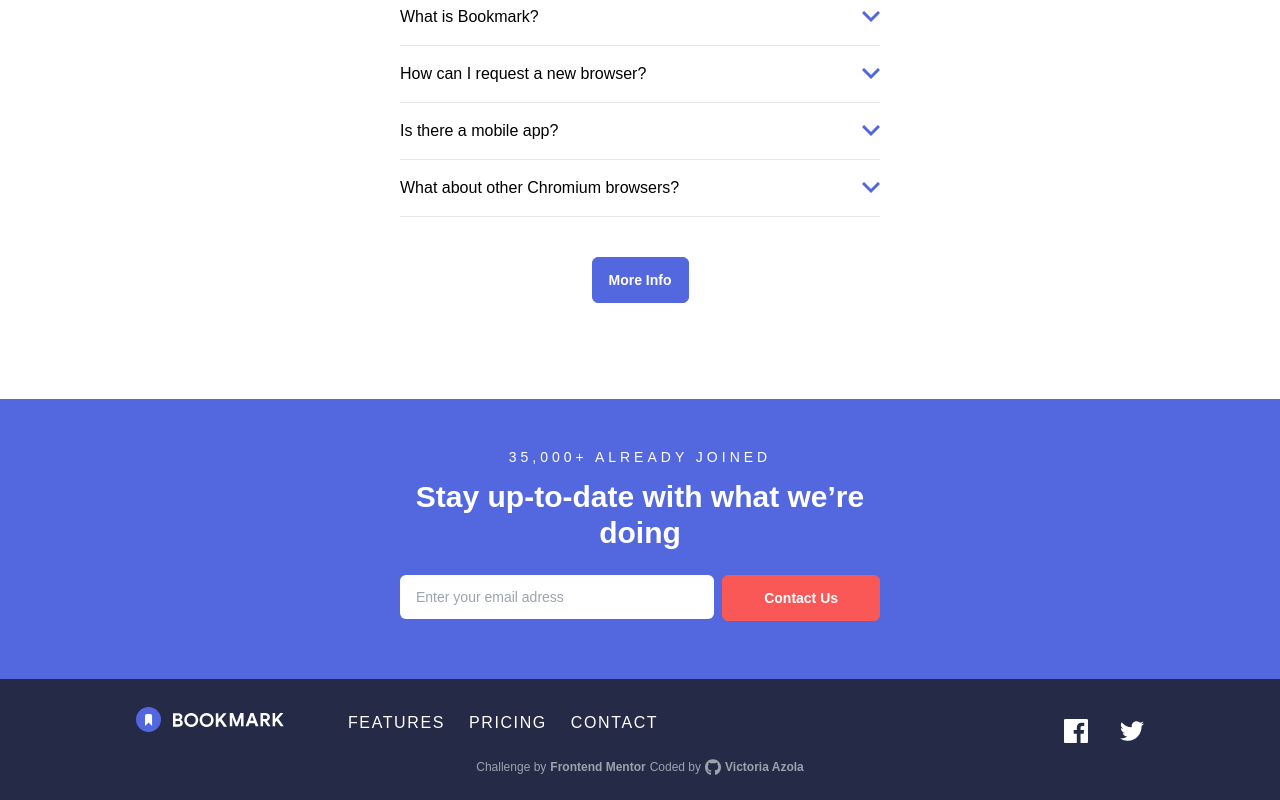
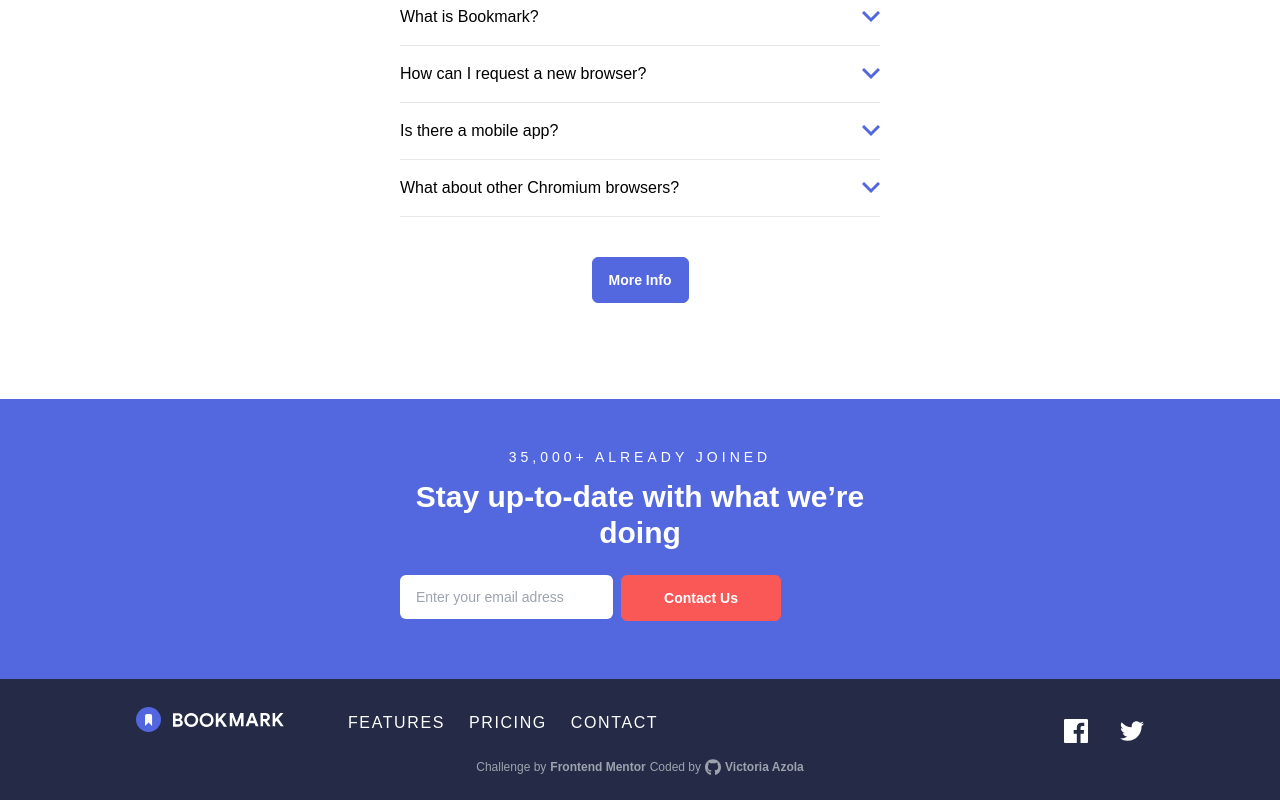
Before and after one commit to VickyAzola/BookmarkLandingPage, a Vue app: page / in a window 1280 px wide. Shown: the part 2403-3203 px from the top of the page. Built offline with nearby package versions, Linux system fonts and the light colour scheme.

Commit message:
Update App.vue

```diff
--- a/src/App.vue
+++ b/src/App.vue
@@ -91,11 +91,8 @@ function submitForm() {
         <p class="uppercase tracking-[.25rem] text-sm">35,000+ already joined</p>
         <h6 class="font-semibold text-2xl lg:text-3xl mt-3 mb-6">Stay up-to-date with what we’re doing</h6>
         <form @submit.prevent="onSubmit" class="flex flex-col w-full lg:flex-row lg:gap-x-2 lg:items-start">
-          <div
-            class="relative mb-3 rounded-md lg:w-2/3"
-            :class="[errorMsg ? 'border bg-PrimarySoftRed border-PrimarySoftRed': 'border-none']"
-          >
-            <label for="email">
+          <div class="relative mb-3" >
+            <label for="email" class="rounded-md lg:w-2/3" :class="[errorMsg ? 'border bg-PrimarySoftRed border-PrimarySoftRed': 'border-none']">
               <input
                 id="email"
                 type="email"
```
